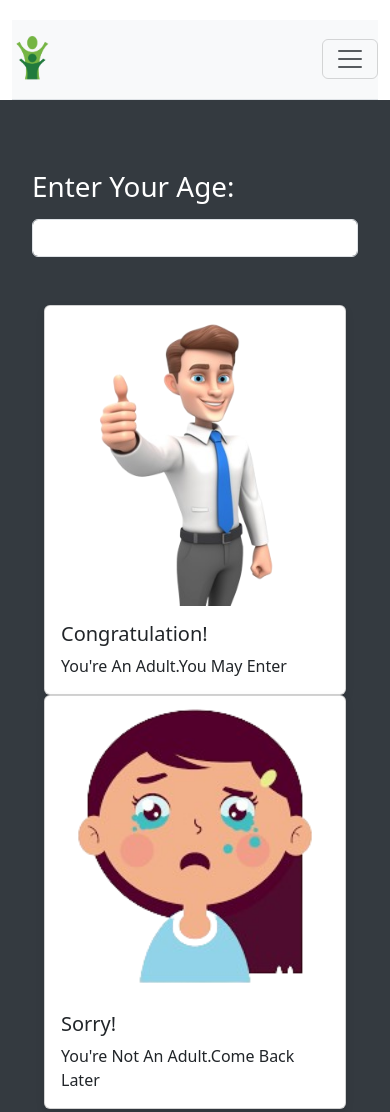
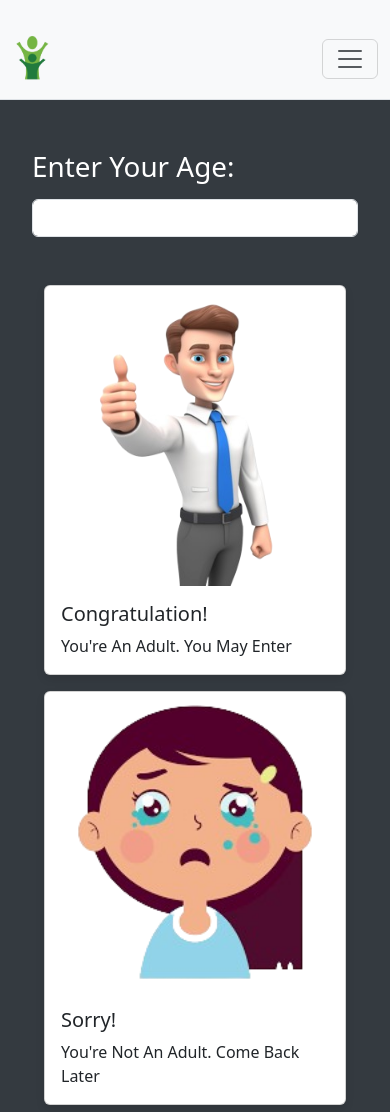
Before and after one commit to Imran1128/AdultOrNot, a plain HTML site: page index.html in a window 390 px wide. Shown: the top 1112 px of the page. Drawn offline with nearby package versions, Linux system fonts and the light colour scheme.

Commit message:
Update index.html

```diff
--- a/index.html
+++ b/index.html
@@ -8,9 +8,8 @@
     <title>Adult or Not?</title>
 </head>
 <body>
-    <div>
+                <nav class="navbar navbar-expand-lg navbar-light bg-light fixed-top">
                     <div class="container">
-            <nav class="navbar navbar-expand-lg navbar-light bg-light">
                         <a class="navbar-brand" href="#"><img style="width: 40px;" src="images/adult-and-child-vector-120683-removebg-preview.png" alt=""></a>
                     <button class="navbar-toggler" type="button" data-bs-toggle="collapse" data-bs-target="#navbarNav" aria-controls="navbarNav" aria-expanded="false" aria-label="Toggle navigation">
                       <span class="navbar-toggler-icon"></span>
@@ -31,36 +30,39 @@
                           </li>
                       </ul>
                     </div>
+                    </div>
                   </nav>
+
     </div>
-    </div>
-    <div class="banner">
-        <div class="container">
+    <div class="banner ">
+        <div class="container " style="margin-top: 100px;">
             <div>
                 <label class="form-label text-center" for="age"><h1 >Enter Your Age:</h1></label>
             <input class="form-control" id="age" oninput="adultOrNot()" type="text">
             </div>
             <div class="container mt-5">
                 <div class="row">
-                    <div class="col-md-6" id="adult">
+                    <div class="col-md-6 mb-3 mb-md-0" id="adult">
                         <div class="card">
                             <img src="images/pngtree-businessman-in-white-shirt-blue-tie-pointing-with-thumb-aside-looking-png-image_10003532-removebg-preview.png" class="card-img-top" alt="Card Image">
                             <div class="card-body">
                                 <h5 class="card-title">Congratulation!</h5>
-                                <p class="card-text">You're An Adult.You May Enter</p>
+                                <p class="card-text">You're An Adult. You May Enter</p>
                             </div>
                         </div>
                     </div>
-                    <div class="col-md-6" id="teenage">
+                    <div class="col-md-6 " id="teenage">
                         <div class="card">
                             <img src="images/images-removebg-preview.png" class="card-img-top" alt="Card Image">
                             <div class="card-body">
                                 <h5 class="card-title">Sorry!</h5>
-                                <p class="card-text">You're Not An Adult.Come Back Later</p>
+                                <p class="card-text">You're Not An Adult. Come Back Later</p>
                             </div>
                         </div>
                     </div>
                 </div>
+            </div>
+
             </div>
         </div>
     </div>
```
Lines whose indentation alone changed are shown as unchanged.
